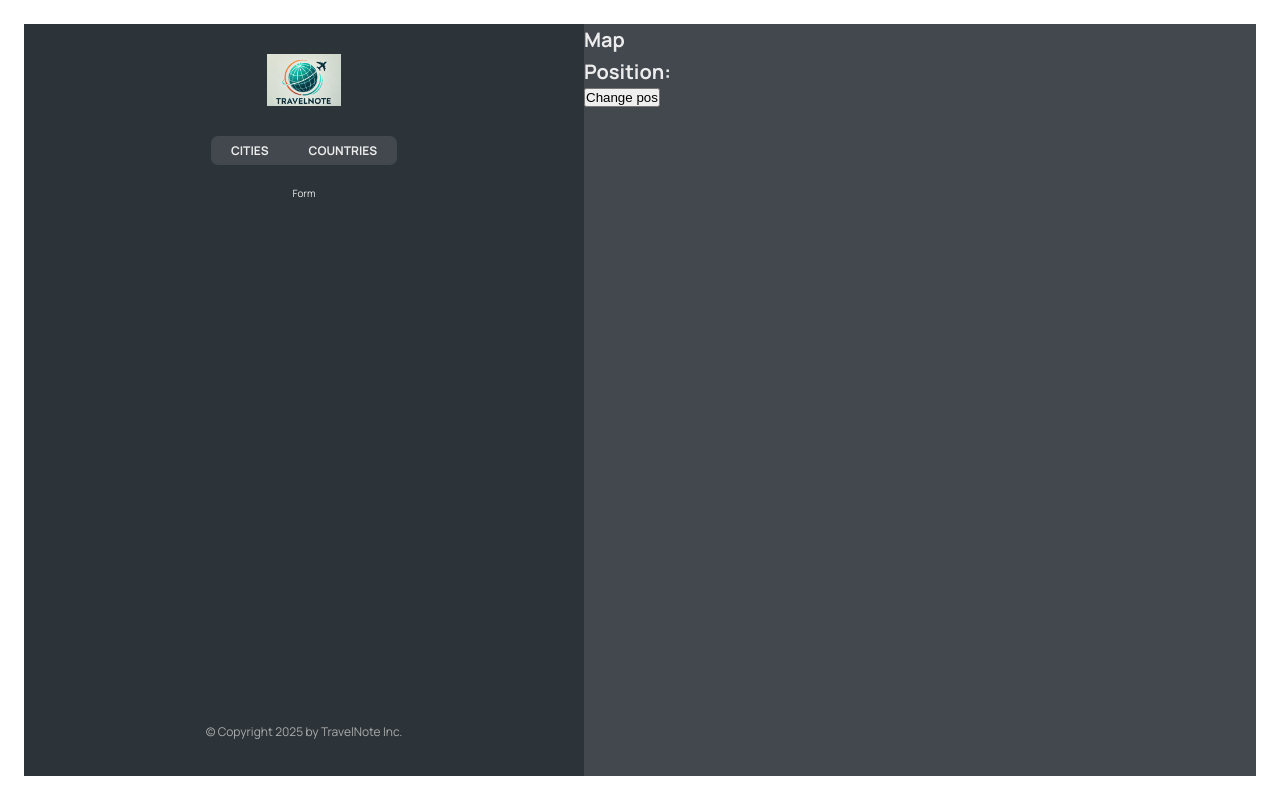
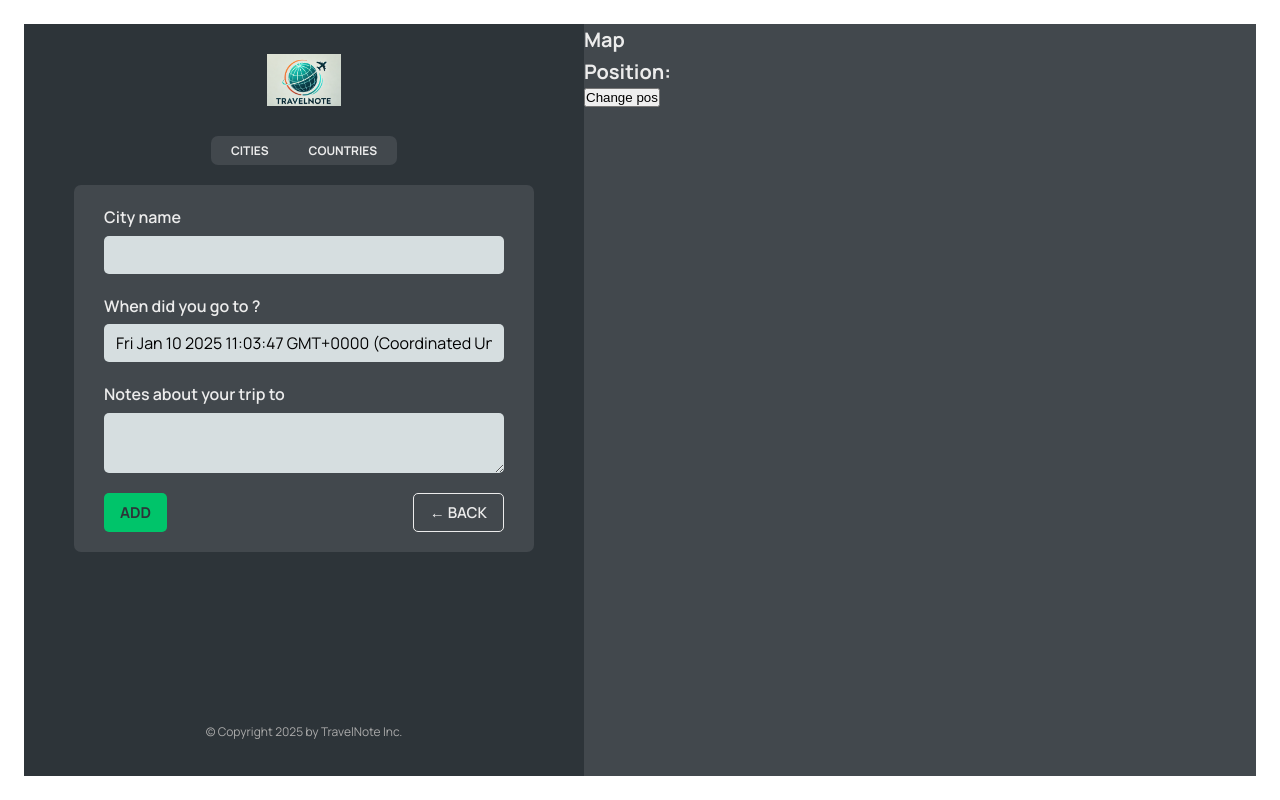
Before and after one commit to Ibrahim-Lokman/travelnote, a React (Vite) app: page /app/form in a window 1280 px wide. Built offline with nearby package versions, Linux system fonts and the light colour scheme; data requests are answered from the project's data file.

Commit message:
add Form component and Button component; update routing in App and Map components

```diff
--- a/src/App.jsx
+++ b/src/App.jsx
@@ -9,6 +9,7 @@
 import CityList from "./components/CityList";
 import CountryList from "./components/CountryList";
 import City from "./components/City";
+import Form from "./components/Form";
 
 const BASE_URL = "http://localhost:8000";
 function App() {
@@ -48,7 +49,8 @@
               path="countries"
               element={<CountryList cities={cities} isLoading={isLoading} />}
             />
-            <Route path="form" element={<p>Form</p>} />
+
+            <Route path="form" element={<Form />} />
           </Route>
           <Route path="pricing" element={<Pricing />} />
           <Route path="product" element={<Product />} />
--- /dev/null
+++ b/src/components/Button.jsx
@@ -0,0 +1,10 @@
+import styles from "./Button.module.css";
+function Button({ children, onClick, type }) {
+  return (
+    <button onClick={onClick} className={`${styles.btn} ${styles[type]}`}>
+      {children}
+    </button>
+  );
+}
+
+export default Button;
--- a/src/components/Form.jsx
+++ b/src/components/Form.jsx
@@ -3,6 +3,8 @@
 import { useState } from "react";
 
 import styles from "./Form.module.css";
+import Button from "./Button";
+import { useNavigate } from "react-router-dom";
 
 export function convertToEmoji(countryCode) {
   const codePoints = countryCode
@@ -13,8 +15,9 @@
 }
 
 function Form() {
+  const navigate = useNavigate();
   const [cityName, setCityName] = useState("");
-  const [country, setCountry] = useState("");
+  // const [country, setCountry] = useState("");
   const [date, setDate] = useState(new Date());
   const [notes, setNotes] = useState("");
 
@@ -49,8 +52,16 @@
       </div>
 
       <div className={styles.buttons}>
-        <button>Add</button>
-        <button>&larr; Back</button>
+        <Button type="primary">Add</Button>
+        <Button
+          type="back"
+          onClick={(e) => {
+            e.preventDefault();
+            navigate(-1);
+          }}
+        >
+          &larr; Back
+        </Button>
       </div>
     </form>
   );
--- a/src/components/Map.jsx
+++ b/src/components/Map.jsx
@@ -1,11 +1,17 @@
-import { useSearchParams } from "react-router-dom";
+import { useNavigate, useSearchParams } from "react-router-dom";
 import styles from "./Map.module.css";
 function Map() {
+  const navigate = useNavigate();
   const [searchParams, setSearchParams] = useSearchParams();
   const lat = searchParams.get("lat");
   const lng = searchParams.get("lng");
   return (
-    <div className={styles.mapContainer}>
+    <div
+      className={styles.mapContainer}
+      onClick={() => {
+        navigate("form");
+      }}
+    >
       <h1>Map</h1>
       <h1>
         Position:{lat} {lng}
```
